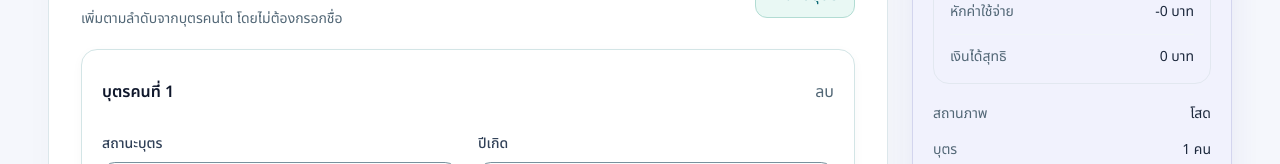
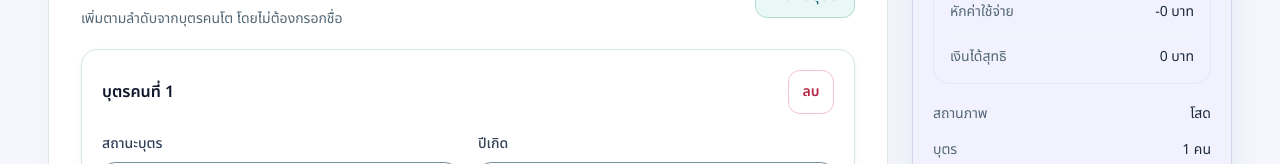
Before and after one commit to vidyaheng/taxplanner, a Next.js app: page /planning/family in a window 1280 px wide. Both pictures are taken after a click on the button "+ เพิ่มบุตร". Shown: the part 1155-1319 px from the top of the page. Built offline with nearby package versions, Linux system fonts and the light colour scheme.

Commit message:
fix(ux-b2): clarify delete styling and Family summary warning contrast

```diff
--- a/src/app/planning-design-system.css
+++ b/src/app/planning-design-system.css
@@ -316,6 +316,35 @@
 .tp-b2-page .tp-b2-section button {
   min-height: 2.75rem;
 }
+/* B2 Director correction: accessible destructive record actions. */
+.tp-family .tp-b2-record .tp-b2-delete {
+  display: inline-flex;
+  align-items: center;
+  justify-content: center;
+  flex: 0 0 auto;
+  min-width: 2.75rem;
+  min-height: 2.75rem;
+  padding: .55rem .85rem;
+  border: 1px solid #f3c4cd;
+  border-radius: .75rem;
+  background: #fff;
+  color: #b42342;
+  font-size: .875rem;
+  font-weight: 600;
+  line-height: 1.25;
+  cursor: pointer;
+}
+.tp-family .tp-b2-record .tp-b2-delete:hover,
+.tp-family .tp-b2-record .tp-b2-delete:focus-visible {
+  color: #b42342;
+  background: #fff1f3;
+  border-color: #b42342;
+}
+.tp-family .tp-b2-record .tp-b2-delete:focus-visible {
+  outline: 3px solid #b42342;
+  outline-offset: 3px;
+}
+
 .tp-b2-actions {
   gap: .75rem;
   flex-wrap: wrap;
@@ -368,6 +397,15 @@
 .tp-b2-summary-hero :where(.font-medium, .font-bold) {
   font-variant-numeric: tabular-nums;
 }
+/* Original incomplete-tax warning is legible inside the dark Indigo hero. */
+.tp-family .tp-b2-summary-hero .tp-b2-summary-warning {
+  color: #6b4311;
+  background: #fff7e9;
+  border: 1px solid #eac58b;
+  border-radius: .75rem;
+  padding: .85rem 1rem;
+}
+
 .tp-b2-summary :where(.break-words, .tabular-nums) {
   overflow-wrap: anywhere;
 }
--- a/src/app/planning/family/page.tsx
+++ b/src/app/planning/family/page.tsx
@@ -1299,7 +1299,7 @@ const seniorAllocationRemaining =
                                 child.id
                               )
                             }
-                            className="text-sm text-slate-400 hover:text-red-600"
+                            className="tp-b2-delete"
                           >
                             ลบ
                           </button>
@@ -1539,7 +1539,7 @@ const seniorAllocationRemaining =
                                 parent.id
                               )
                             }
-                            className="text-sm text-slate-400 hover:text-red-600"
+                            className="tp-b2-delete"
                           >
                             ลบ
                           </button>
@@ -1861,7 +1861,7 @@ const seniorAllocationRemaining =
                                 dependent.id
                               )
                             }
-                            className="text-sm text-slate-400 hover:text-red-600"
+                            className="tp-b2-delete"
                           >
                             ลบ
                           </button>
@@ -2219,7 +2219,7 @@ const seniorAllocationRemaining =
                     </div>
                     </>
                 ) : (
-                    <div className="mt-3 text-sm leading-6 text-amber-800">
+                    <div className="tp-b2-summary-warning mt-3 text-sm leading-6">
                       ยังไม่สามารถคำนวณภาษีได้ครบถ้วน
                       เนื่องจากมีข้อมูลบางรายการที่ยังไม่สมบูรณ์
                       กรุณาตรวจสอบคำเตือนด้านล่าง
```
Also changed, not shown: 2 other files (tests, documents, lock files or other folders).
